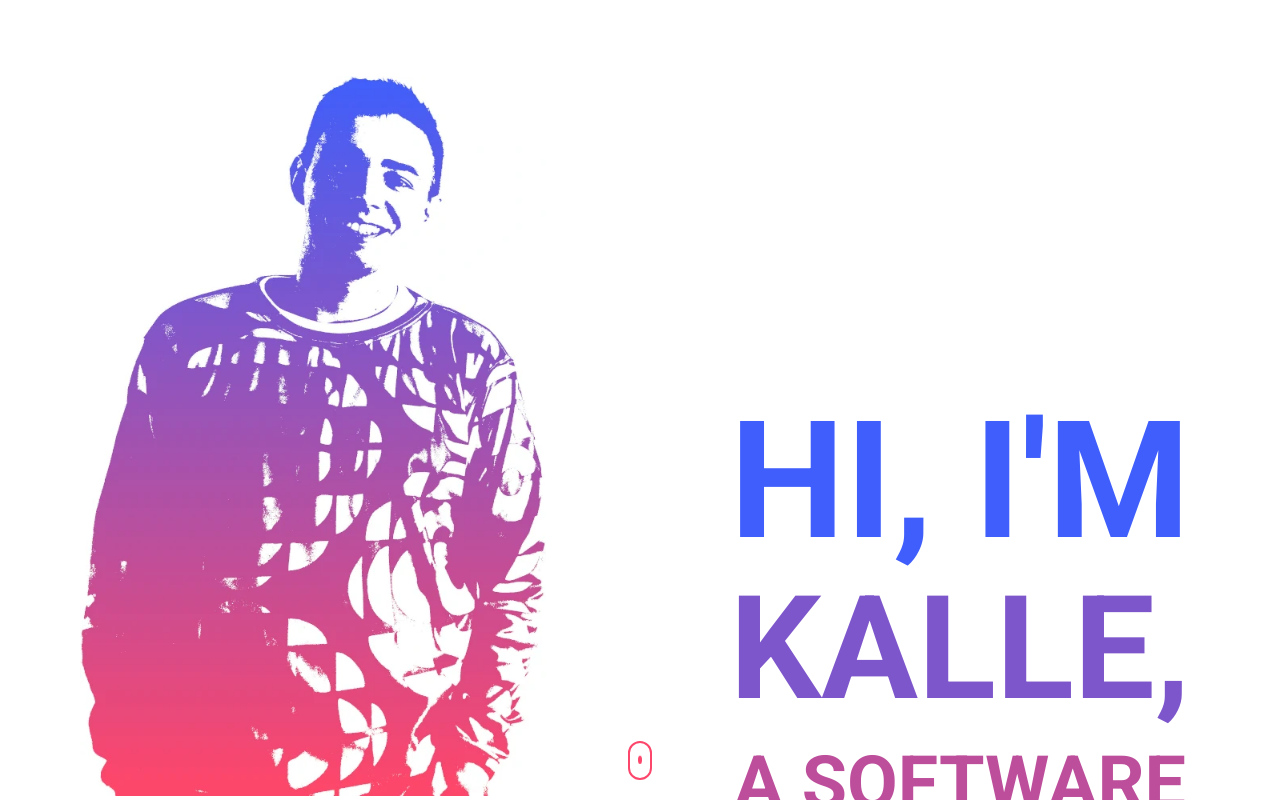
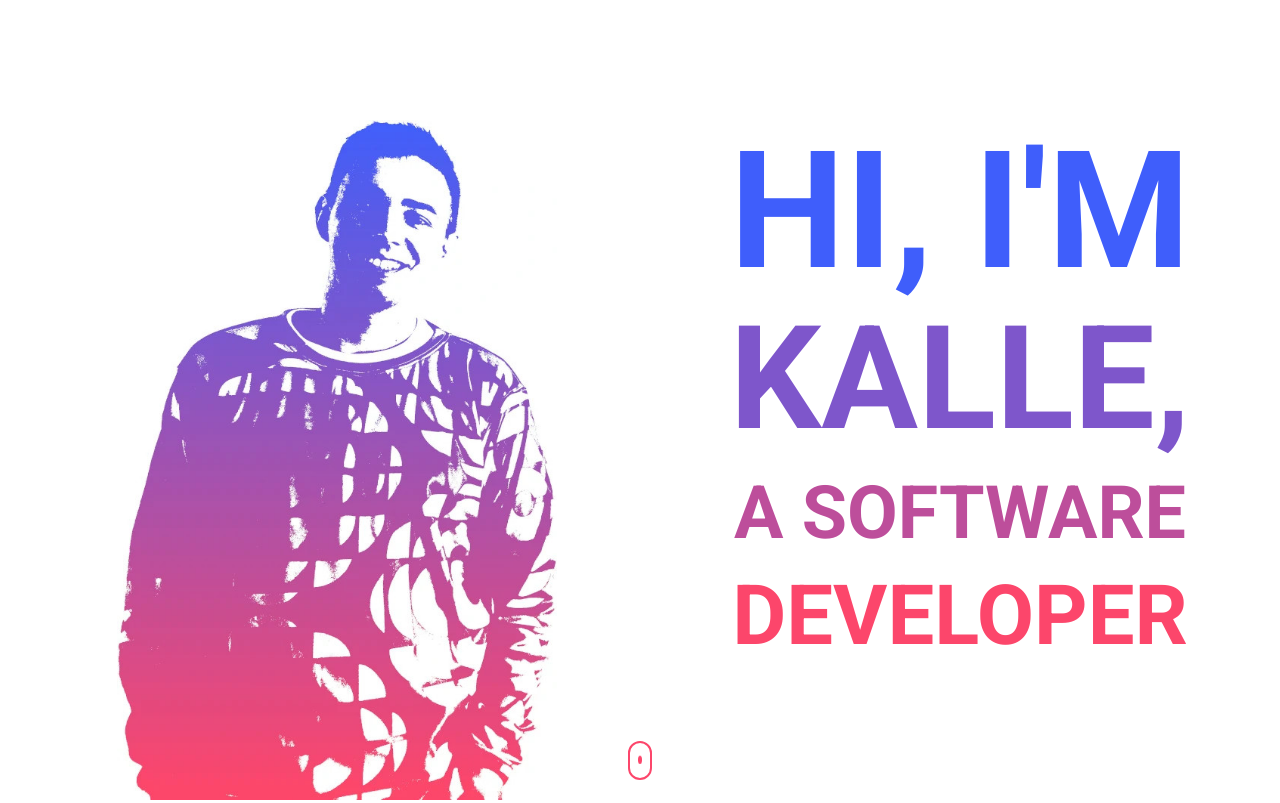
Before and after one commit to kallerouvinen/website, a plain HTML site: page index.html in a window 1280 px wide. Shown: the top 803 px of the page. Drawn offline with Linux system fonts and the light colour scheme.

Commit message:
Refactor styles

```diff
--- a/index.html
+++ b/index.html
@@ -22,18 +22,12 @@
   <!-- Section 1 -->
   <div class="section-1-root">
     <div class="section-1-container">
-      <div class="grid-item image-container">
-        <picture>
-          <source srcset="assets/image900.webp" type="image/webp">
-          <img src="assets/image900.jpg" alt="">
-        </picture>
-      </div>
-      <h1 class="grid-item text-panel-container">
+      <div class="text-panel-container">
         <span id="panel-1" class="text-panel fade-in-top">Hi, I'm</span>
         <span id="panel-2" class="text-panel fade-in-left">Kalle,</span>
         <span id="panel-3" class="text-panel fade-in-right">a software</span>
         <span id="panel-4" class="text-panel fade-in-bottom">developer</span>
-      </h1>
+      </div>
     </div>
     <div class="scroll-indicator fade-in-bottom"></div>
   </div>
--- a/styles.css
+++ b/styles.css
@@ -46,81 +46,44 @@ svg {
 
 .section-1-root {
   display: flex;
-  position: relative;
   justify-content: center;
   min-height: 100%;
-  overflow: hidden;
 }
 
 .section-1-container {
-  display: grid;
-  width: 100%;
-  height: 100%;
+  display: flex;
+  flex: 1;
+  position: relative;
   max-width: 1536px;
-  grid-template-columns: 1fr 1fr;
-  grid-template-areas:
-    "image image"
-    "text text";
-  align-items: start;
-  box-sizing: border-box;
+}
+
+.section-1-container::before {
+  content: "";
+  position: absolute;
+  top: 0;
+  left: 0;
+  right: 0;
+  bottom: 0;
+  flex: 1;
+  background-image: url("assets/image900.jpg");
+  background-repeat: no-repeat;
+  background-size: 55vh;
+  background-position-y: bottom;
+  background-position-x: center;
+  opacity: 0.1;
 }
 
 @media (min-width: 960px) {
-  .section-1-container {
-    grid-template-areas: "image text";
-    align-items: center;
+  .section-1-container::before {
+    opacity: 1;
+    position: relative;
+    background-position-x: calc(100% + calc(249.6px - 26vw));
   }
 }
 
-.grid-item {
-  display: flex;
-  flex: 1;
-  flex-direction: column;
-}
-
-.image-container {
-  grid-area: image;
-  align-items: center;
-  justify-content: center;
-  width: 100%;
-  position: absolute;
-  bottom: 0;
-  left: 0;
-  margin-left: auto;
-  margin-right: auto;
-  opacity: 0.1;
-  overflow: hidden;
-  animation: anim-fade-in-bottom-image 1s ease;
-}
-
-@media (min-width: 960px) {
-  .image-container {
-    width: initial;
-    left: calc(25% - 30vh);
-    opacity: 1;
-    animation: anim-fade-in-bottom 1s ease;
-  }
-}
-
-img {
-  height: 85vh;
-  object-fit: contain;
-}
-
-@media (min-width: 1280px) {
-  img {
-    height: 90vh;
-  }
-}
-
-@keyframes anim-fade-in-bottom-image {
-  0% {
-    opacity: 0;
-    transform: translateY(30px);
-  }
-  100% {
-    opacity: 0.1;
-    transform: translate(0px);
+@media (min-width: 1920px) {
+  .section-1-container::before {
+    background-position-x: 0;
   }
 }
 
@@ -185,14 +148,24 @@ img {
 }
 
 .text-panel-container {
-  grid-area: text;
   container-type: size;
+  position: absolute;
+  top: 0;
+  left: 0;
+  right: 0;
+  bottom: 0;
   display: flex;
   flex: 1;
   flex-direction: column;
+  align-items: center;
   justify-content: center;
-  align-items: center;
-  min-width: 310px;
+  /* background-color: tomato; */
+}
+
+@media (min-width: 960px) {
+  .text-panel-container {
+    position: relative;
+  }
 }
 
 .text-panel {
@@ -263,27 +236,27 @@ img {
 .section-root {
   display: flex;
   justify-content: center;
-  padding: 24px 0;
+  padding: 24px 8px;
 }
 
 @media (min-width: 600px) {
   .section-root {
-    padding: 24px 0;
+    padding: 24px 8px;
   }
 }
 @media (min-width: 960px) {
   .section-root {
-    padding: 36px 0;
+    padding: 36px 16px;
   }
 }
 @media (min-width: 1280px) {
   .section-root {
-    padding: 48px 0;
+    padding: 48px 16px;
   }
 }
 @media (min-width: 1920px) {
   .section-root {
-    padding: 72px 0;
+    padding: 72px 16px;
   }
 }
 
@@ -308,6 +281,12 @@ img {
   .section-2-container {
     grid-template-areas: "about-me technologies";
   }
+}
+
+.grid-item {
+  display: flex;
+  flex: 1;
+  flex-direction: column;
 }
 
 .section-2-container > .grid-item {
```
